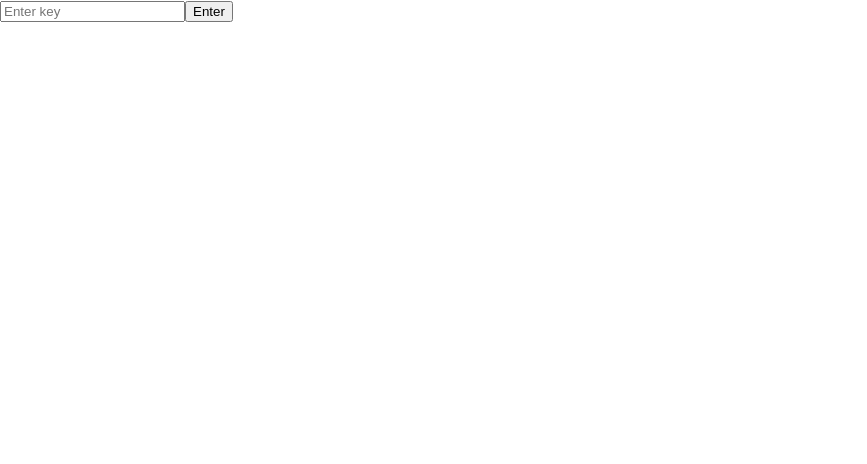
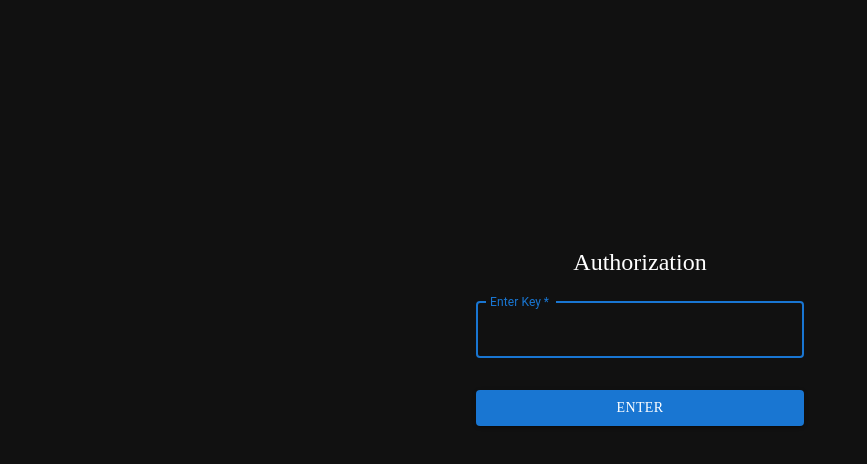
Before and after one commit to aquamaryne/university_server, a React (Create React App) app in the folder front/: page / in a window 1280 px wide. Shown: the top 464 px of the page, without its empty margins (0-867 px from the left). Built offline with nearby package versions, Linux system fonts and the light colour scheme.

Commit message:
changes in design

```diff
--- a/front/package.json
+++ b/front/package.json
@@ -6,6 +6,7 @@
     "@emotion/react": "^11.11.3",
     "@emotion/styled": "^11.11.0",
     "@mui/material": "^5.15.7",
+    "@mui/system": "^5.15.7",
     "@testing-library/jest-dom": "^5.17.0",
     "@testing-library/react": "^13.4.0",
     "@testing-library/user-event": "^13.5.0",
--- a/front/src/App.js
+++ b/front/src/App.js
@@ -1,15 +1,18 @@
 import Authorizations from "./components/keyAuth";
 import MainPage from "./components/mainPage";
 import { BrowserRouter as Router, Route, Routes } from 'react-router-dom';
+import "../src/css/theme.css";
 
 function App() {
   return (
+    <div className="theme">
       <Router>
         <Routes>
           <Route path="/" element={<Authorizations />} />
           <Route path="/components/mainPage" element={<MainPage />} />
         </Routes>
       </Router>
+    </div>
   );
 }
 
--- a/front/src/components/keyAuth.js
+++ b/front/src/components/keyAuth.js
@@ -1,6 +1,8 @@
 import axios from 'axios';
 import React, { useState } from 'react';
 import { useNavigate } from 'react-router-dom';
+import { TextField, Button, Typography, Container, Box } from '@mui/material';
+import { fontFamily } from '@mui/system';
 
 const Authorizations = () => {
     const [key, setKey] = useState('');
@@ -11,6 +13,8 @@ const Authorizations = () => {
         try{
             const responce = await axios.post('http//localhost:3001/login', { key });
             setMessage(responce.data.message);
+
+            //fix
             navigate('/mainPage');
         } catch(error){
             setMessage('Authorization failed');
@@ -18,16 +22,61 @@ const Authorizations = () => {
     };
 
     return(
-        <div>
-            <input
-                type='text'
-                value={key}
-                onChange={(e) => setKey(e.target.value)}
-                placeholder='Enter key'
-            />
-            <button onClick={handleAuthorization}>Enter</button>
-            <p>{message}</p>
-        </div>
+        <Container component="main" maxWidth="xs">
+            <Box
+                sx={{
+                    marginTop: 8,
+                    display: 'flex',
+                    flexDirection: 'column',
+                    alignItems: 'center',
+                    borderColor: '',
+                    justifyContent: 'center',
+                    minHeight: '70vH',
+                    color: 'white',
+                }}
+                >
+                    <Typography component="h1" variant="h5" sx={{ fontFamily: 'PT Sans'}}>
+                        Authorization
+                    </Typography>
+
+                    {/* Fix this */}
+                    <Box component="form" noValidate sx={{ mt:1 }}>
+                        <TextField
+                            margin='normal'
+                            required
+                            fullWidth
+                            id='key'
+                            label='Enter Key'
+                            name='key'
+                            autoFocus
+                            value={key}
+                            onChange={(e) => setKey(e.target.value)}
+                            sx={{
+                                fontFamily: 'PT Sans',
+                                color: 'white'
+                            }}
+                    />
+
+                    {/* Fix this */}
+                    <Button
+                        fullWidth
+                        variant='contained'
+                        sx={{
+                            mt: 3,
+                            mb: 2,
+                            fontFamily: 'PT Sans',
+                            borderColor: 'green'
+                        }}
+                        onClick={handleAuthorization}
+                    >
+                        Enter
+                    </Button>
+                    <Typography variant='body2' color="error" align='center'>
+                        {message}
+                    </Typography>
+                </Box>
+            </Box>
+        </Container>
     );
 };
 
--- /dev/null
+++ b/front/src/css/theme.css
@@ -0,0 +1,4 @@
+body{
+    background-color: rgb(17, 17, 17);
+    font-family: 'PT Sans';
+}
--- a/front/src/index.css
+++ b/front/src/index.css
@@ -1,4 +1,4 @@
-body {
+/* body {
   margin: 0;
   font-family: -apple-system, BlinkMacSystemFont, 'Segoe UI', 'Roboto', 'Oxygen',
     'Ubuntu', 'Cantarell', 'Fira Sans', 'Droid Sans', 'Helvetica Neue',
@@ -10,4 +10,4 @@ body {
 code {
   font-family: source-code-pro, Menlo, Monaco, Consolas, 'Courier New',
     monospace;
-}
+} */
```
Also changed, not shown: 1 other file (tests, documents, lock files or other folders). Lines whose indentation alone changed are shown as unchanged.
